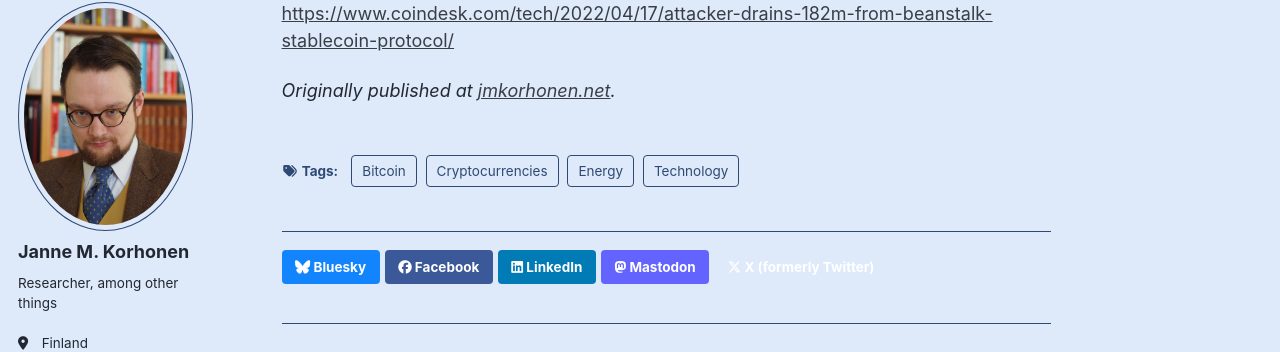
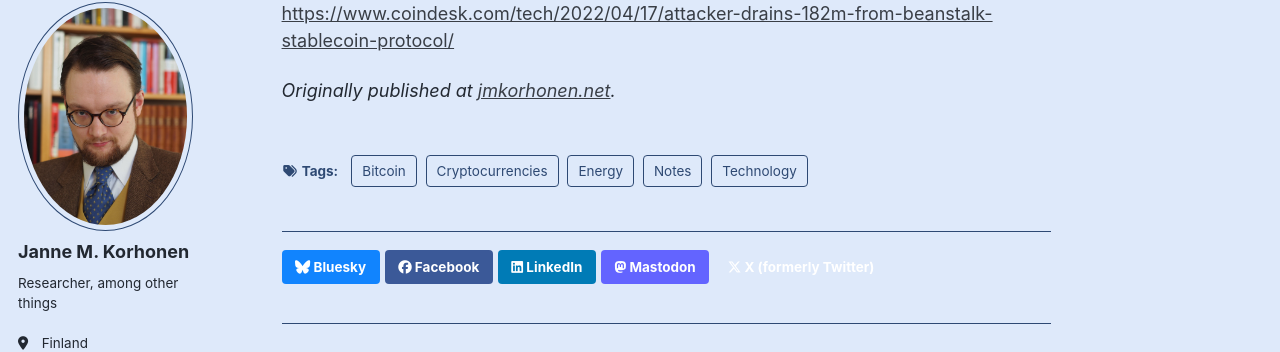
Before and after one commit to jmkorhonen/jmkorhonen.github.io, a Jekyll site: the page built from _posts/2022/2022-05-19-bitcoin-tether-beanstalk.md, in a window 1280 px wide and 900 px high, scrolled down 2041 px. Shown: the part 97-449 px from the top of the window. Built offline with Jekyll 4.4.1, drawn with Linux system fonts in a browser that asks for light colours; a script that is not in the unit is left out.

Commit message:
Add 'Notes' to post metadata

```diff
--- a/_posts/2022/2022-05-19-bitcoin-tether-beanstalk.md
+++ b/_posts/2022/2022-05-19-bitcoin-tether-beanstalk.md
@@ -7,6 +7,7 @@ tags:
 - Bitcoin
 - Cryptocurrencies
 - Energy
+- Notes
 ---
 [Jessica McKenzie wrote in Twitter](https://twitter.com/jessimckenzi/status/1526573090196574214) about the less known trend in Bitcoin mining. Bitcoin miners and fossil fuel firms, which increasingly tend to be the one and the same thing, are buying gas-fired generators and use them right next to gas wellheads. End result: to solve the crypto sudokus, fossil gas that would otherwise not be extracted and burned, is extracted and burned.
 
```
